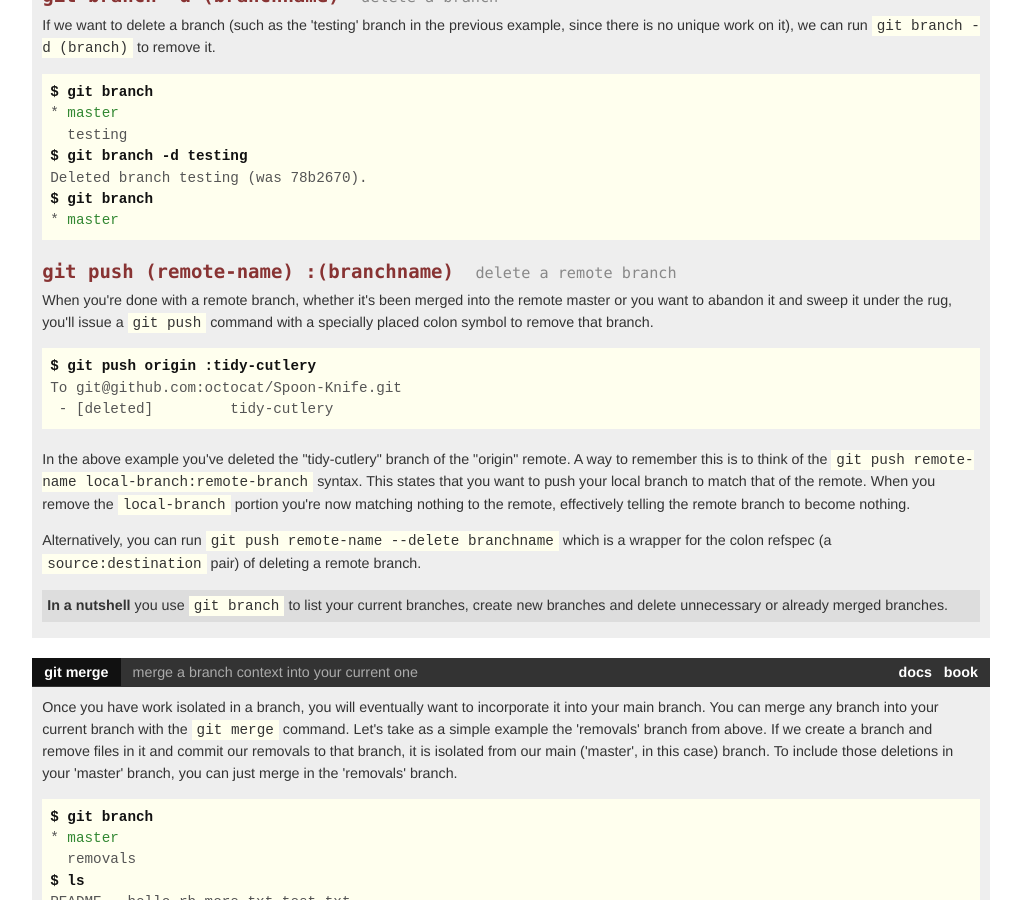
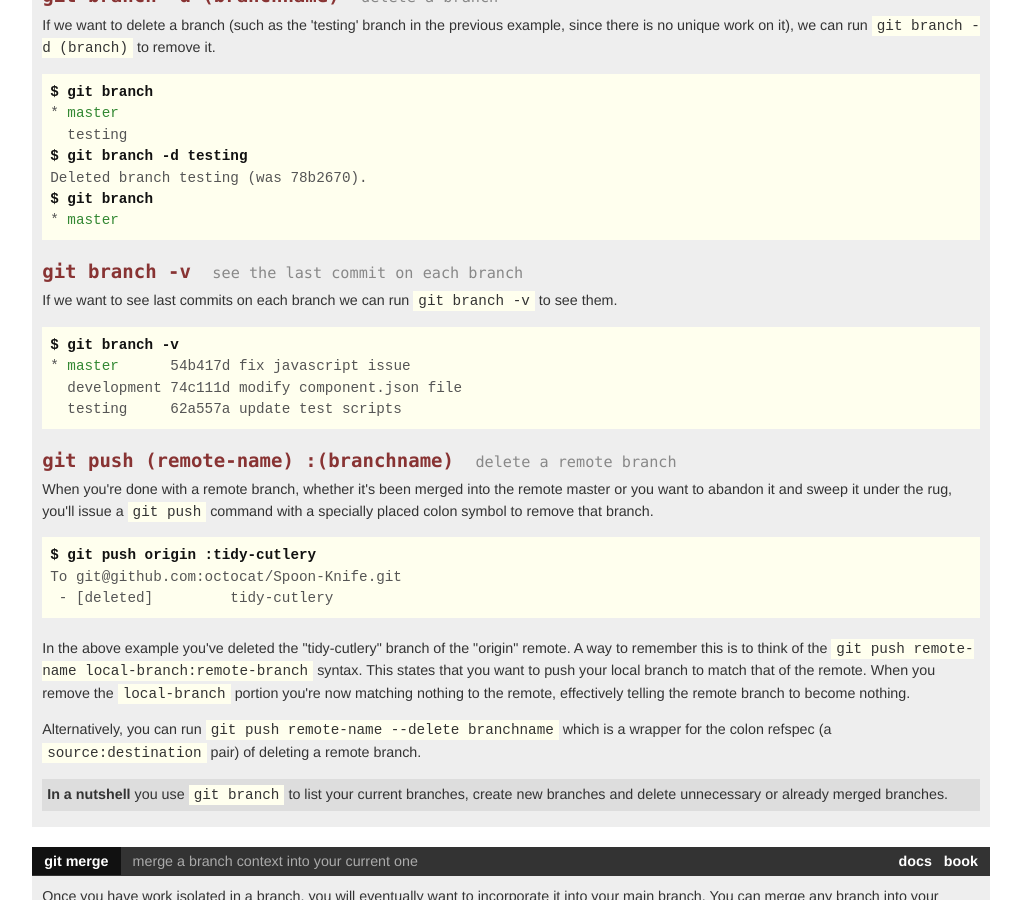
Before and after one commit to git/git-reference, a Jekyll site: the page built from branching/index.html, in a window 1280 px wide and 900 px high, scrolled down 2488 px. Shown: the whole window, without its empty margins (227-1248 px from the left). Built offline with Jekyll 4.4.1, drawn with Linux system fonts in a browser that asks for light colours; nearby versions of some CDN libraries; library files that are not in the unit come from our copies.

Commit message:
add git branch -v explanation

```diff
--- a/branching/index.html
+++ b/branching/index.html
@@ -213,6 +213,21 @@ README   hello.rb more.txt test.txt
 Deleted branch testing (was 78b2670).
 <b>$ git branch</b>
 * <span class="green">master</span>
+</pre>
+
+    <h4>
+      git branch -v
+      <small>see the last commit on each branch</small>
+    </h4>
+
+    <p>If we want to see last commits on each branch
+    we can run <code>git branch -v</code> to see them.</p>
+
+<pre>
+<b>$ git branch -v</b>
+* <span class="green">master</span>      54b417d fix javascript issue
+  development 74c111d modify component.json file
+  testing     62a557a update test scripts
 </pre>
 
     <h4>
```
